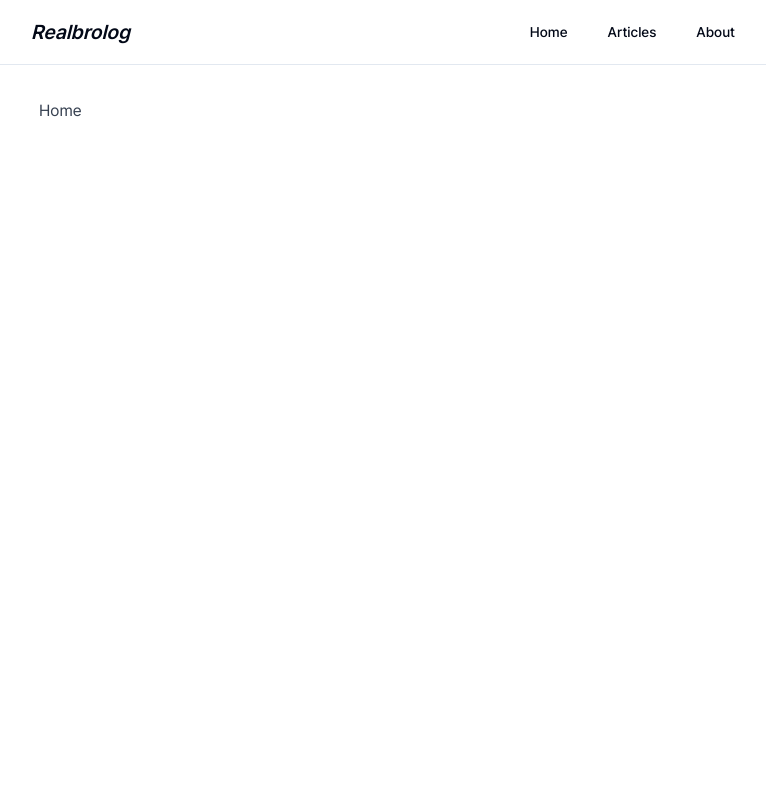
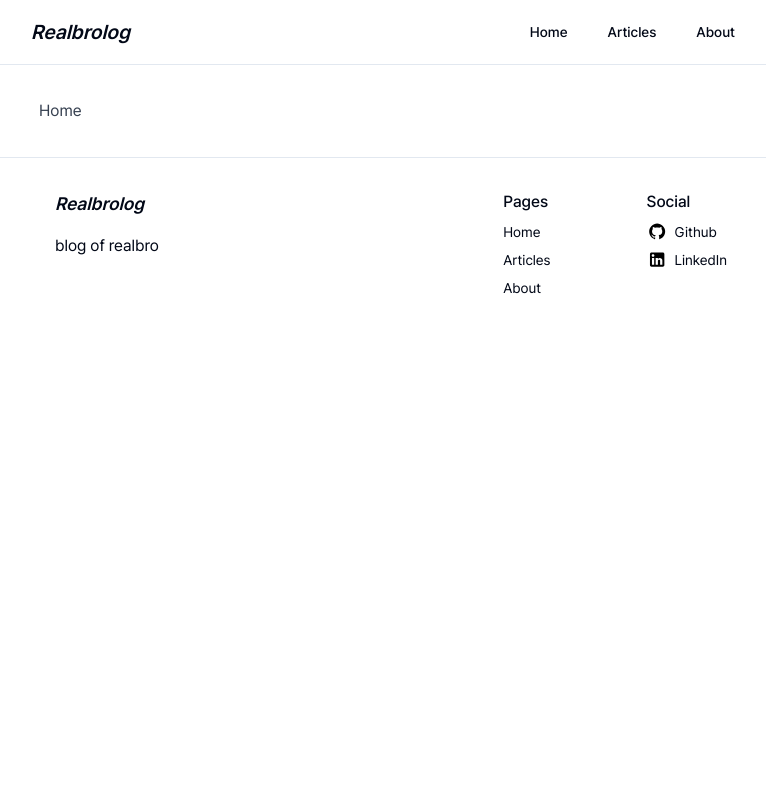
Before and after one commit to realbronoh/realbrolog, a Next.js app: page / in a window 1280 px wide. Shown: the top 800 px of the page, without its empty margins (249-1015 px from the left). Built offline with nearby package versions, Linux system fonts and the light colour scheme.

Commit message:
adjust content min-height

```diff
--- a/src/components/Center.tsx
+++ b/src/components/Center.tsx
@@ -2,9 +2,7 @@ import React from 'react';
 
 const Center = (props: { children: React.ReactNode; className: string }) => {
   return (
-    <div
-      className={`${props.className} mx-auto p-4 min-h-screen md:max-w-3xl md:p-8`}
-    >
+    <div className={`${props.className} mx-auto p-4 md:max-w-3xl md:p-8`}>
       {props.children}
     </div>
   );
--- a/src/components/Footer.tsx
+++ b/src/components/Footer.tsx
@@ -5,7 +5,7 @@ import { SOCIAL_ITEMS } from '@/constants/footer';
 
 const Footer = () => {
   return (
-    <footer className="bg-muted py-8 border-t">
+    <footer className="py-8 border-t">
       <div className="mx-auto max-w-3xl flex flex-col-reverse items-center justify-between px-12 gap-8 sm:flex-row md:items-start">
         <MainLogo />
         <SubTabs />
```
